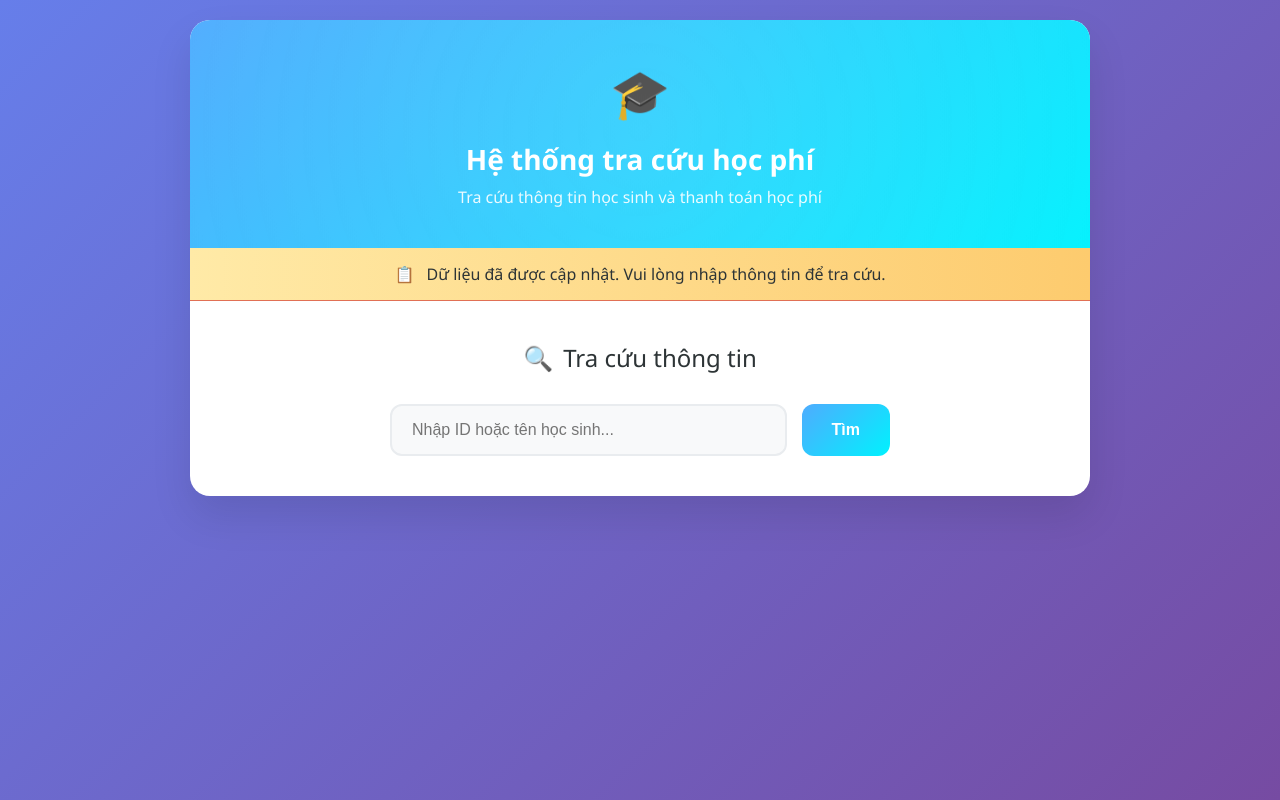
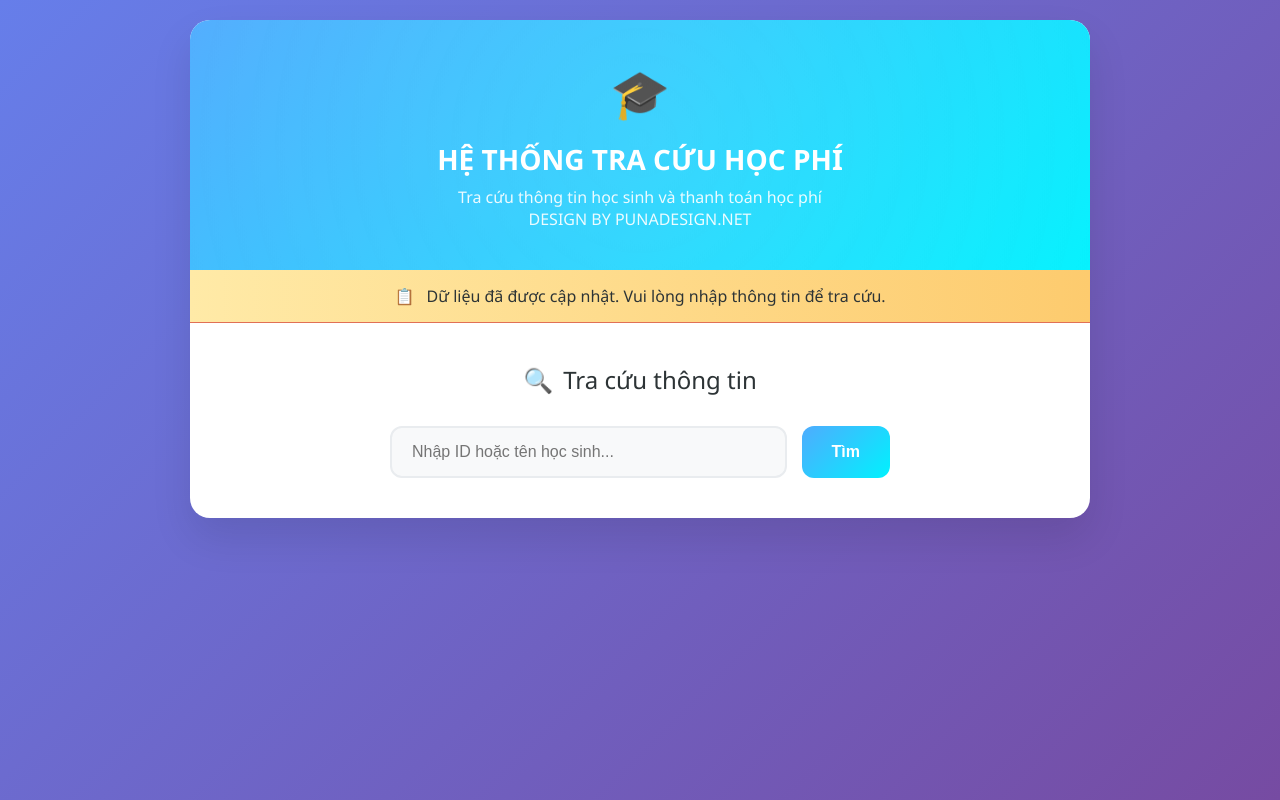
Before and after one commit to punadesign/hoc-phi, a plain HTML site: page index.html in a window 1280 px wide. Drawn offline with Linux system fonts and the light colour scheme.

Commit message:
Update index.html

```diff
--- a/index.html
+++ b/index.html
@@ -3,7 +3,7 @@
 <head>
   <meta charset="UTF-8" />
   <meta name="viewport" content="width=device-width, initial-scale=1.0">
-  <title>Hệ thống tra cứu học phí</title>
+  <title>HỆ THỐNG TRA CỨU HỌC PHÍ</title>
   <style>
     * {
       margin: 0;
@@ -334,8 +334,8 @@
     <!-- Header -->
     <div class="header">
       <span class="header-icon">🎓</span>
-      <h1>Hệ thống tra cứu học phí</h1>
-      <p>Tra cứu thông tin học sinh và thanh toán học phí</p>
+      <h1>HỆ THỐNG TRA CỨU HỌC PHÍ</h1>
+      <p>Tra cứu thông tin học sinh và thanh toán học phí<BR> DESIGN BY PUNADESIGN.NET</p>
     </div>
 
     <!-- Alert Banner -->
```
